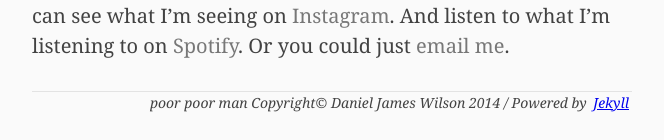
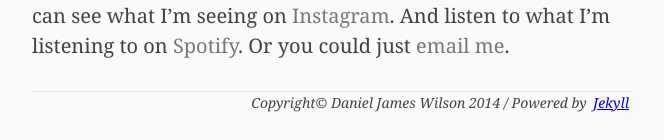
Before and after one commit to danwlsn/djangodan.github.io, a Jekyll site: the page built from about/index.md, in a window 1280 px wide. Shown: the part 1005-1145 px from the top of the page, without its empty margins (308-972 px from the left). Built offline with Jekyll 4.4.1, drawn with Linux system fonts in a browser that asks for light colours; nearby versions of some CDN libraries; Markdown is read by kramdown in place of the engine named in the settings.

Commit message:
Mother of god

```diff
--- a/_layouts/default.html
+++ b/_layouts/default.html
@@ -31,7 +31,7 @@
         {{ content }}
       </article>
       <footer>
-        <p><em>poor poor man Copyright&copy Daniel James Wilson 2014 / Powered by <a class="jekyll" href="http://jekyllrb.com"><span class="jek">Jek</span><span class="yll">yll</span></a> <span class="hyde">and Mr Hyde.</span></em></p>
+        <p><em>Copyright&copy Daniel James Wilson 2014 / Powered by <a class="jekyll" href="http://jekyllrb.com"><span class="jek">Jek</span><span class="yll">yll</span></a> <span class="hyde">and Mr Hyde.</span></em></p>
       </footer>
     </div>
 
```
